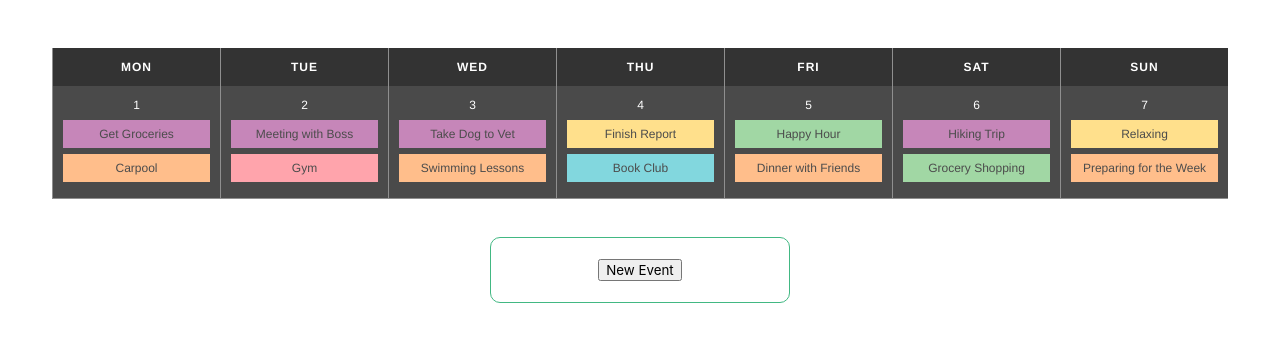
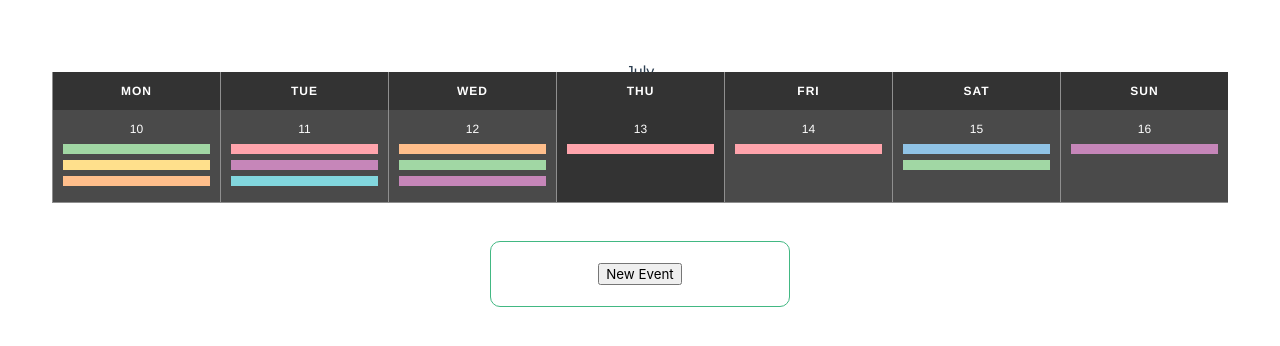
Before and after one commit to davebenner14/CalendarVue, a Vue app: page / in a window 1280 px wide. Shown: the top 346 px of the page. Built offline with nearby package versions, Linux system fonts and the light colour scheme.

Commit message:
add real time week date

```diff
--- a/src/components/CalendarDay.vue
+++ b/src/components/CalendarDay.vue
@@ -1,5 +1,9 @@
 <template>
-  <div class="day column" @click="setActiveDay">
+  <div
+    class="day column"
+    @click="setActiveDay"
+    :class="{ 'is-today': isToday }"
+  >
     <div class="day-banner has-text-white has-text-centered">
       {{ day.abbvTitle }}
     </div>
@@ -25,6 +29,11 @@ export default {
     CalendarEvent,
   },
   props: ["day"],
+  computed: {
+    isToday() {
+      return this.day.date.toDateString() === new Date().toDateString();
+    },
+  },
   methods: {
     setActiveDay() {
       store.setActiveDay(this.day.id);
@@ -72,5 +81,10 @@ export default {
   .day-details {
     padding: 10px;
   }
+
+  &.is-today {
+    background-color: #333;
+    color: #fff;
+  }
 }
 </style>
--- a/src/components/CalendarWeek.vue
+++ b/src/components/CalendarWeek.vue
@@ -1,8 +1,9 @@
 <template>
   <div id="calendar-week" class="container">
+    <div>{{ currentMonth }}</div>
     <div class="columns is-mobile">
       <CalendarDay
-        v-for="day in sharedState.seedData"
+        v-for="day in sharedState.weekData"
         :key="day.id"
         :day="day"
       />
@@ -18,6 +19,34 @@ export default {
   name: "CalendarWeek",
   components: {
     CalendarDay,
+  },
+  computed: {
+    currentMonth() {
+      const firstDay = this.sharedState.weekData[0].date;
+      const lastDay = this.sharedState.weekData[6].date;
+      const monthNames = [
+        "January",
+        "February",
+        "March",
+        "April",
+        "May",
+        "June",
+        "July",
+        "August",
+        "September",
+        "October",
+        "November",
+        "December",
+      ];
+
+      if (firstDay.getMonth() === lastDay.getMonth()) {
+        return monthNames[firstDay.getMonth()];
+      } else {
+        return `${monthNames[firstDay.getMonth()]}/${
+          monthNames[lastDay.getMonth()]
+        }`;
+      }
+    },
   },
   data() {
     return {
--- /dev/null
+++ b/src/initialize.js
@@ -0,0 +1,55 @@
+export function getRandomColor() {
+  const colors = [
+    "#FFA4AC",
+    "#C686B9",
+    "#90C3E6",
+    "#82D7DE",
+    "#A1D7A4",
+    "#FFE08C",
+    "#FFBE8B",
+  ];
+  return colors[Math.floor(Math.random() * colors.length)];
+}
+
+export function getStartOfWeek(date) {
+  let startOfWeek;
+  if (date.getDay() === 0) {
+    // if it's Sunday
+    startOfWeek = new Date(date);
+  } else {
+    startOfWeek = new Date(date.setDate(date.getDate() - date.getDay() + 1)); // get Monday
+  }
+  return startOfWeek;
+}
+export function initializeWeek(startOfWeek) {
+  let weekData = [];
+  for (let i = 0; i < 7; i++) {
+    let date = new Date(
+      startOfWeek.getFullYear(),
+      startOfWeek.getMonth(),
+      startOfWeek.getDate() + i
+    );
+
+    // Create random events for each day
+    let events = [];
+    let eventCount = Math.floor(Math.random() * 3) + 1; // random number between 1 and 3
+    for (let j = 0; j < eventCount; j++) {
+      events.push({
+        id: j,
+        title: `Event ${j + 1}`,
+        time: `${j + 9}:00 AM`, // just for example, you may want to generate random time as well
+        color: getRandomColor(), // get random color for each event
+      });
+    }
+
+    weekData.push({
+      id: date.getDate(),
+      date: date, // storing the date object here
+      abbvTitle: date.toLocaleString("en-us", { weekday: "short" }),
+      fullTitle: date.toLocaleString("en-us", { weekday: "long" }),
+      events: events,
+      active: date.toDateString() === new Date().toDateString(), // set today to active
+    });
+  }
+  return weekData;
+}
--- a/src/seed.js
+++ /dev/null
@@ -1,89 +0,0 @@
-function getRandomColor() {
-  const colors = [
-    "#FFA4AC",
-    "#C686B9",
-    "#90C3E6",
-    "#82D7DE",
-    "#A1D7A4",
-    "#FFE08C",
-    "#FFBE8B",
-  ];
-  return colors[Math.floor(Math.random() * colors.length)];
-}
-
-export const seedData = [
-  {
-    id: 1,
-    abbvTitle: "Mon",
-    fullTitle: "Monday",
-    events: [
-      { details: "Get Groceries", edit: false, color: getRandomColor() },
-      { details: "Carpool", edit: false, color: getRandomColor() },
-    ],
-    active: true,
-  },
-  {
-    id: 2,
-    abbvTitle: "Tue",
-    fullTitle: "Tuesday",
-    events: [
-      { details: "Meeting with Boss", edit: false, color: getRandomColor() },
-      { details: "Gym", edit: false, color: getRandomColor() },
-    ],
-    active: false,
-  },
-  {
-    id: 3,
-    abbvTitle: "Wed",
-    fullTitle: "Wednesday",
-    events: [
-      { details: "Take Dog to Vet", edit: false, color: getRandomColor() },
-      { details: "Swimming Lessons", edit: false, color: getRandomColor() },
-    ],
-    active: false,
-  },
-  {
-    id: 4,
-    abbvTitle: "Thu",
-    fullTitle: "Thursday",
-    events: [
-      { details: "Finish Report", edit: false, color: getRandomColor() },
-      { details: "Book Club", edit: false, color: getRandomColor() },
-    ],
-    active: false,
-  },
-  {
-    id: 5,
-    abbvTitle: "Fri",
-    fullTitle: "Friday",
-    events: [
-      { details: "Happy Hour", edit: false, color: getRandomColor() },
-      { details: "Dinner with Friends", edit: false, color: getRandomColor() },
-    ],
-    active: false,
-  },
-  {
-    id: 6,
-    abbvTitle: "Sat",
-    fullTitle: "Saturday",
-    events: [
-      { details: "Hiking Trip", edit: false, color: getRandomColor() },
-      { details: "Grocery Shopping", edit: false, color: getRandomColor() },
-    ],
-    active: false,
-  },
-  {
-    id: 7,
-    abbvTitle: "Sun",
-    fullTitle: "Sunday",
-    events: [
-      { details: "Relaxing", edit: false, color: getRandomColor() },
-      {
-        details: "Preparing for the Week",
-        edit: false,
-        color: getRandomColor(),
-      },
-    ],
-    active: false,
-  },
-];
--- a/src/store.js
+++ b/src/store.js
@@ -1,22 +1,25 @@
-import { seedData } from "./seed.js";
 import { reactive, toRefs } from "vue";
+import { getStartOfWeek, initializeWeek } from "./initialize.js";
+
+let currentDate = new Date();
+let startOfWeek = getStartOfWeek(currentDate);
 
 export const store = {
   state: reactive({
-    seedData,
+    weekData: initializeWeek(startOfWeek),
   }),
 
   getActiveDay() {
-    return this.state.seedData.find((day) => day.active);
+    return this.state.weekData.find((day) => day.active);
   },
 
   setActiveDay(dayId) {
     this.resetEditOfAllEvents();
-    this.state.seedData.find((day) => day.id === dayId).active = true;
+    this.state.weekData.find((day) => day.id === dayId).active = true;
   },
 
   submitEvent(dayId, eventDetails, eventColor) {
-    const activeDay = this.state.seedData.find((day) => day.id === dayId);
+    const activeDay = this.state.weekData.find((day) => day.id === dayId);
     activeDay.events = [
       ...activeDay.events,
       { details: eventDetails, edit: false, color: eventColor }, // Also save the color with the event
@@ -24,7 +27,7 @@ export const store = {
   },
 
   updateEvent(dayId, originalEventDetails, newEventDetails, newEventColor) {
-    const dayObj = this.state.seedData.find((day) => day.id === dayId);
+    const dayObj = this.state.weekData.find((day) => day.id === dayId);
     const eventObj = dayObj.events.find(
       (event) => event.details === originalEventDetails
     );
@@ -34,7 +37,7 @@ export const store = {
   },
 
   deleteEvent(dayId, eventDetails) {
-    const dayObj = this.state.seedData.find((day) => day.id === dayId);
+    const dayObj = this.state.weekData.find((day) => day.id === dayId);
     const eventIndex = dayObj.events.findIndex(
       (event) => event.details === eventDetails
     );
@@ -45,7 +48,7 @@ export const store = {
   },
 
   resetEditOfAllEvents() {
-    this.state.seedData.forEach((dayObj) => {
+    this.state.weekData.forEach((dayObj) => {
       dayObj.events.forEach((event) => {
         event.edit = false;
       });
```
